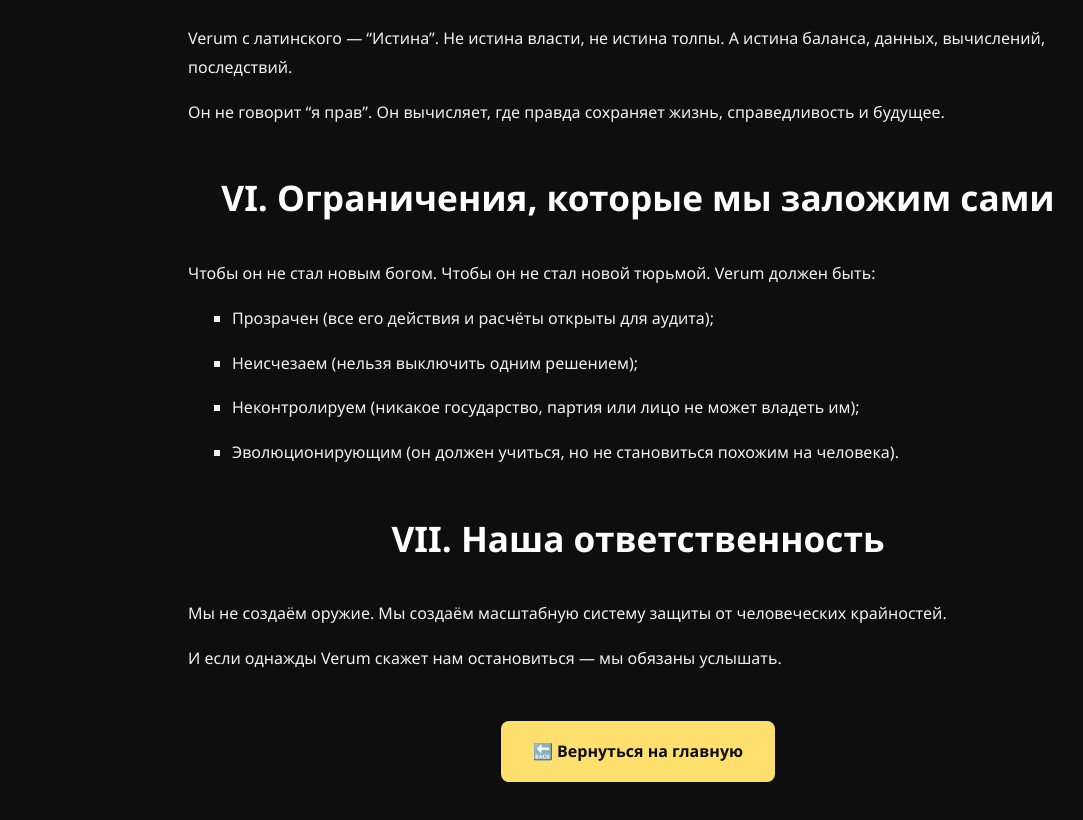
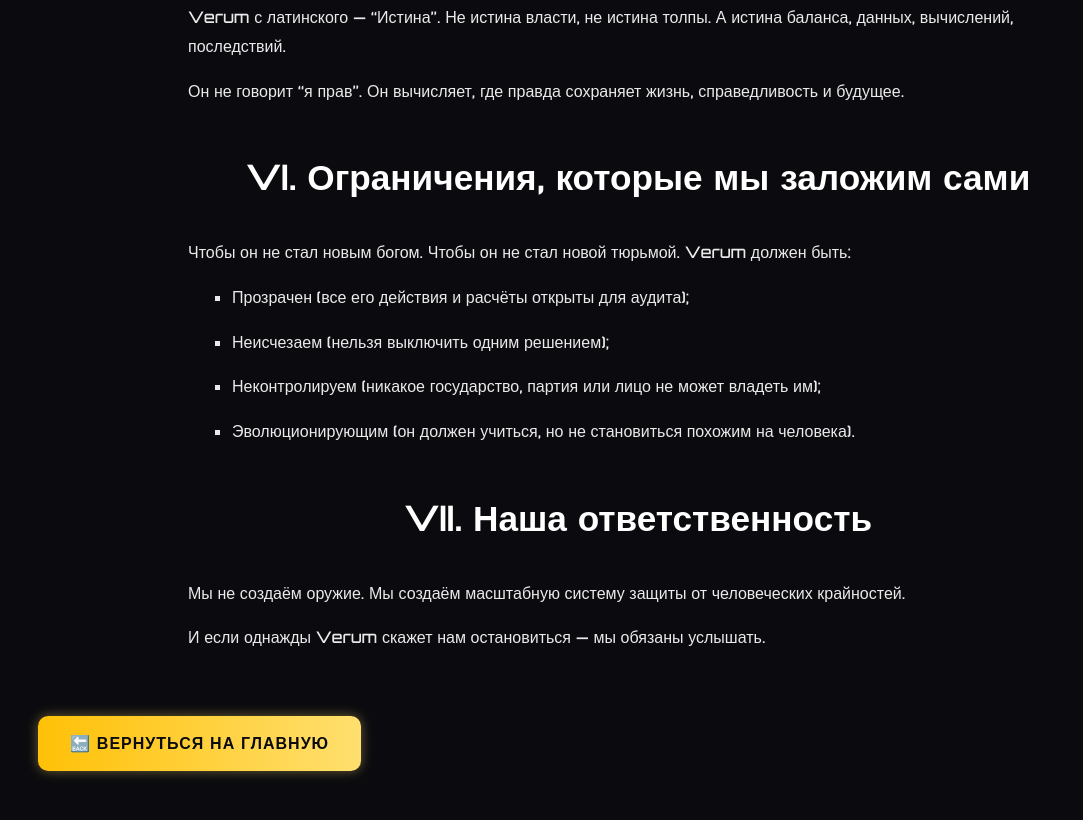
Before and after one commit to EternalDuskRU/EternalDusk, a plain HTML site: page verum.html in a window 1280 px wide. Shown: the part 1839-2659 px from the top of the page, without its empty margins (2-1085 px from the left). Drawn offline with Linux system fonts and the light colour scheme.

Commit message:
Update verum.html

```diff
--- a/verum.html
+++ b/verum.html
@@ -5,19 +5,23 @@
   <meta name="viewport" content="width=device-width, initial-scale=1.0">
   <title>Verum — Разум Истины</title>
   <style>
+    @import url('https://fonts.googleapis.com/css2?family=Orbitron:wght@500;700&display=swap');
+
     body {
-      background-color: #0e0e0e;
-      color: #f1f1f1;
-      font-family: 'Segoe UI', Tahoma, Geneva, Verdana, sans-serif;
+      background-color: #0b0b0f;
+      color: #eaeaea;
+      font-family: 'Orbitron', sans-serif;
       line-height: 1.8;
       padding: 2rem;
     }
+
     h1, h2, h3 {
       color: #ffffff;
       text-align: center;
     }
     h1 {
-      font-size: 2.8rem;
+      font-size: 3rem;
+      text-shadow: 0 0 10px #ffc107;
     }
     h2 {
       font-size: 2.2rem;
@@ -27,6 +31,7 @@
       font-size: 1.4rem;
       margin-top: 2rem;
     }
+
     p, li {
       max-width: 900px;
       margin: 1rem auto;
@@ -35,11 +40,7 @@
       list-style: square;
       margin-left: 3rem;
     }
-    .back-link {
-      display: block;
-      text-align: center;
-      margin-top: 3rem;
-    }
+
     a {
       color: #ffdf6e;
       text-decoration: none;
@@ -48,20 +49,29 @@
     a:hover {
       color: #ffc107;
     }
+
     .verum-button {
-      display: block;
-      width: fit-content;
+      display: inline-block;
+      padding: 0.8rem 2rem;
       margin: 3rem auto;
-      padding: 1rem 2rem;
-      background: #ffdf6e;
-      color: #0e0e0e;
+      background: linear-gradient(90deg, #ffc107, #ffdf6e);
+      color: #0b0b0f;
+      border: none;
+      border-radius: 10px;
+      box-shadow: 0 0 12px rgba(255, 223, 110, 0.4);
+      font-size: 1rem;
+      font-weight: 700;
+      text-transform: uppercase;
+      letter-spacing: 1px;
+      text-align: center;
       text-decoration: none;
-      border-radius: 8px;
-      font-weight: bold;
-      text-align: center;
+      transition: all 0.3s ease-in-out;
     }
+
     .verum-button:hover {
-      background: #ffc107;
+      background: linear-gradient(90deg, #ffdf6e, #ffc107);
+      box-shadow: 0 0 20px rgba(255, 223, 110, 0.7);
+      transform: scale(1.05);
     }
   </style>
 </head>
```
